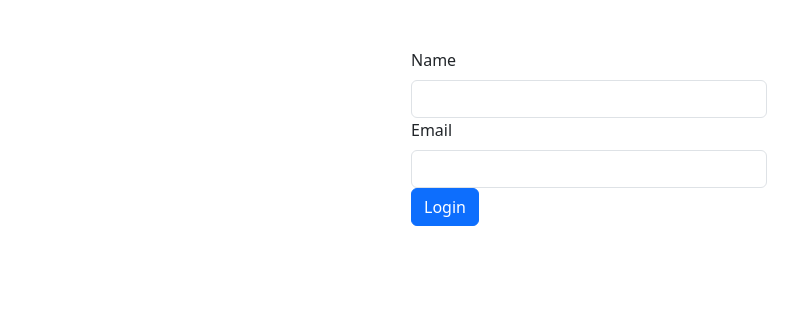
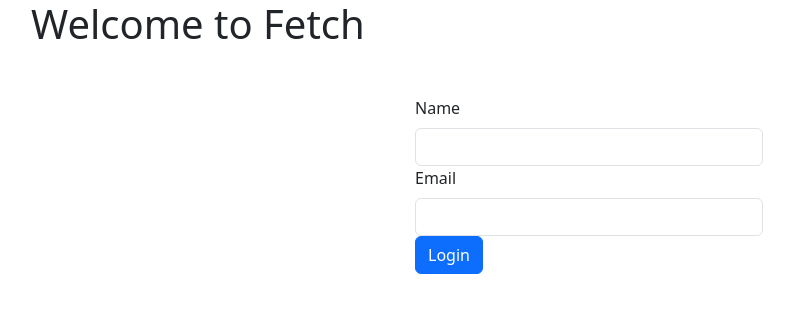
Before and after one commit to puhpx/fetch-frontend, a React (Create React App) app: page / in a window 1280 px wide. Shown: the top 312 px of the page, without its empty margins (51-849 px from the left). Built offline with nearby package versions, Linux system fonts and the light colour scheme.

Commit message:
Implemented HomePage

```diff
--- a/src/App.tsx
+++ b/src/App.tsx
@@ -1,20 +1,21 @@
 import React, { useState } from 'react';
-import LoginForm from './components/LoginForm';
+import HomePage from './pages/HomePage';
 
 const App: React.FC = () => {
     const [isLoggedIn, setIsLoggedIn] = useState<boolean>(false);
 
-    const handleLogin = (userCredentials: { name: string, email: string }) => {
-        // make an API call to the login endpoint
+    // This will be called when the user successfully logs in
+    const handleLoginSuccess = () => {
         setIsLoggedIn(true);
     };
 
     return (
         <div>
             {!isLoggedIn ? (
-                <LoginForm onSubmit={handleLogin} />
-            ) : <h4>Welcome</h4> //need to be replaced
-            }
+                <HomePage onLogin={handleLoginSuccess} />
+            ) : (
+                <h4>Redirect to serach page</h4> // Users should be brought to the search page
+            )}
         </div>
     );
 };
--- /dev/null
+++ b/src/pages/HomePage.tsx
@@ -0,0 +1,31 @@
+import { login } from '../api/auth';
+import LoginForm from '../components/LoginForm';
+
+interface HomePageProps {
+  onLogin: () => void;
+}
+
+type LoginCredentials = {
+  name: string;
+  email: string;
+};
+
+const HomePage: React.FC<HomePageProps> = ({ onLogin }) => {
+  const handleLogin = async (credentials: LoginCredentials) => {
+        try {
+            await login(credentials.name, credentials.email);
+            onLogin();
+        } catch (error) {
+            console.error('Login failed', error);
+        }
+    };
+
+    return (
+        <div className="container">
+            <h1>Welcome to Fetch</h1>
+            <LoginForm onSubmit={handleLogin} />
+        </div>
+    );
+};
+
+export default HomePage;
```
